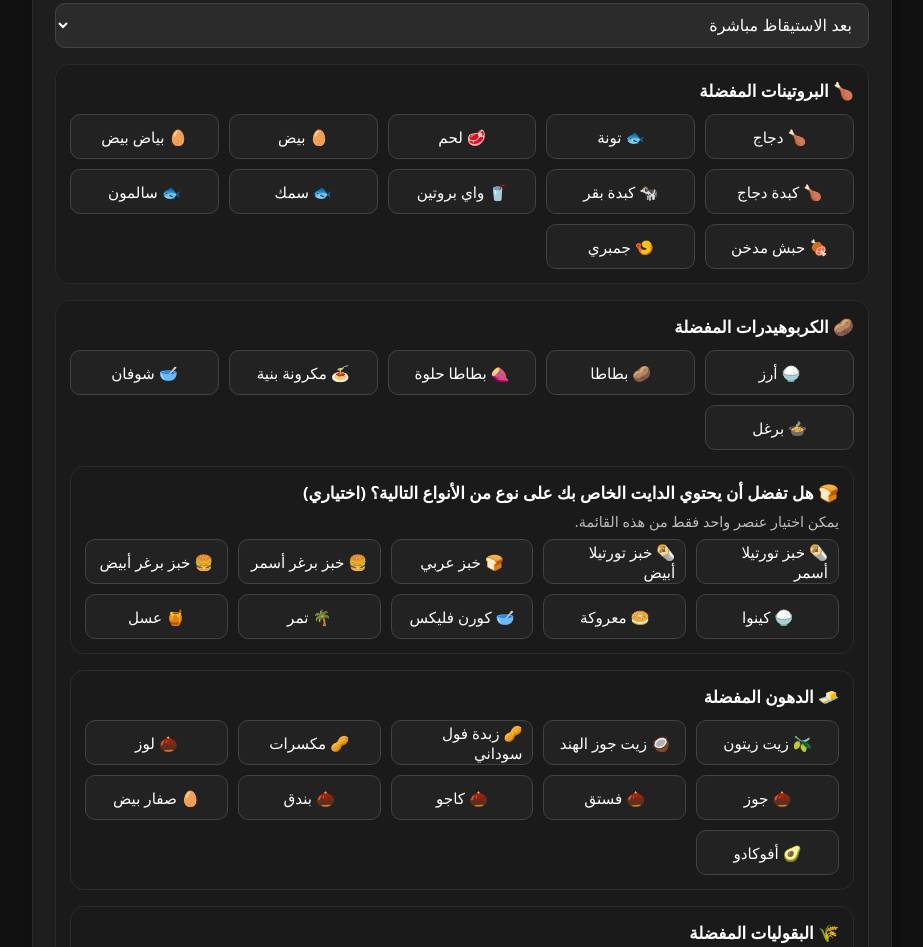
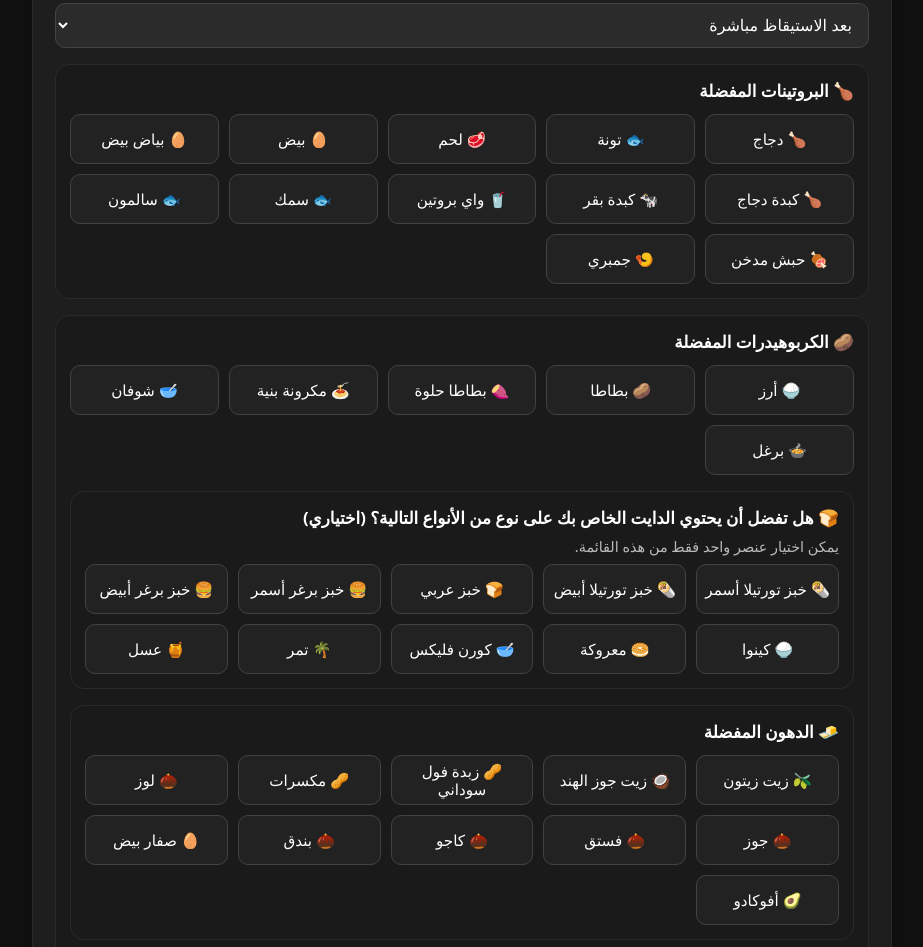
Before and after one commit to ahmadareed66-source/clint-form, a plain HTML site: page form.html in a window 1280 px wide. Shown: the part 947-1894 px from the top of the page, without its empty margins (178-1101 px from the left). Drawn offline with Linux system fonts and the light colour scheme.

Commit message:
Update form.html

```diff
--- a/form.html
+++ b/form.html
@@ -209,6 +209,47 @@
 @media (max-width: 480px) {
   .options-grid {
     grid-template-columns: repeat(2, 1fr); /* صفين حتى بالموبايل */
+  }
+}
+
+    /* 🟦 توحيد حجم الأزرار بالشبكة */
+.options-grid {
+  display: grid;
+  grid-template-columns: repeat(auto-fill, minmax(140px, 1fr));
+  gap: 10px;
+  align-items: stretch; /* يجعل كل الخانات نفس الارتفاع */
+}
+
+.toggle-btn {
+  display: flex;
+  justify-content: center;
+  align-items: center;
+  text-align: center;
+  height: 50px; /* ارتفاع موحد */
+  background: #222;
+  border-radius: 10px;
+  transition: 0.3s ease;
+  cursor: pointer;
+  padding: 0 6px; /* يحافظ على توازن النصوص الطويلة */
+  box-sizing: border-box;
+}
+
+.toggle-btn span {
+  display: block;
+  line-height: 1.2;
+  word-break: break-word;
+  white-space: normal;
+  font-size: 0.95rem;
+  color: #fff;
+}
+
+/* لتنسيق الوضع في الموبايل */
+@media (max-width: 480px) {
+  .options-grid {
+    grid-template-columns: repeat(2, 1fr);
+  }
+  .toggle-btn {
+    height: 55px; /* شوي أطول للموبايل */
   }
 }
 
```
